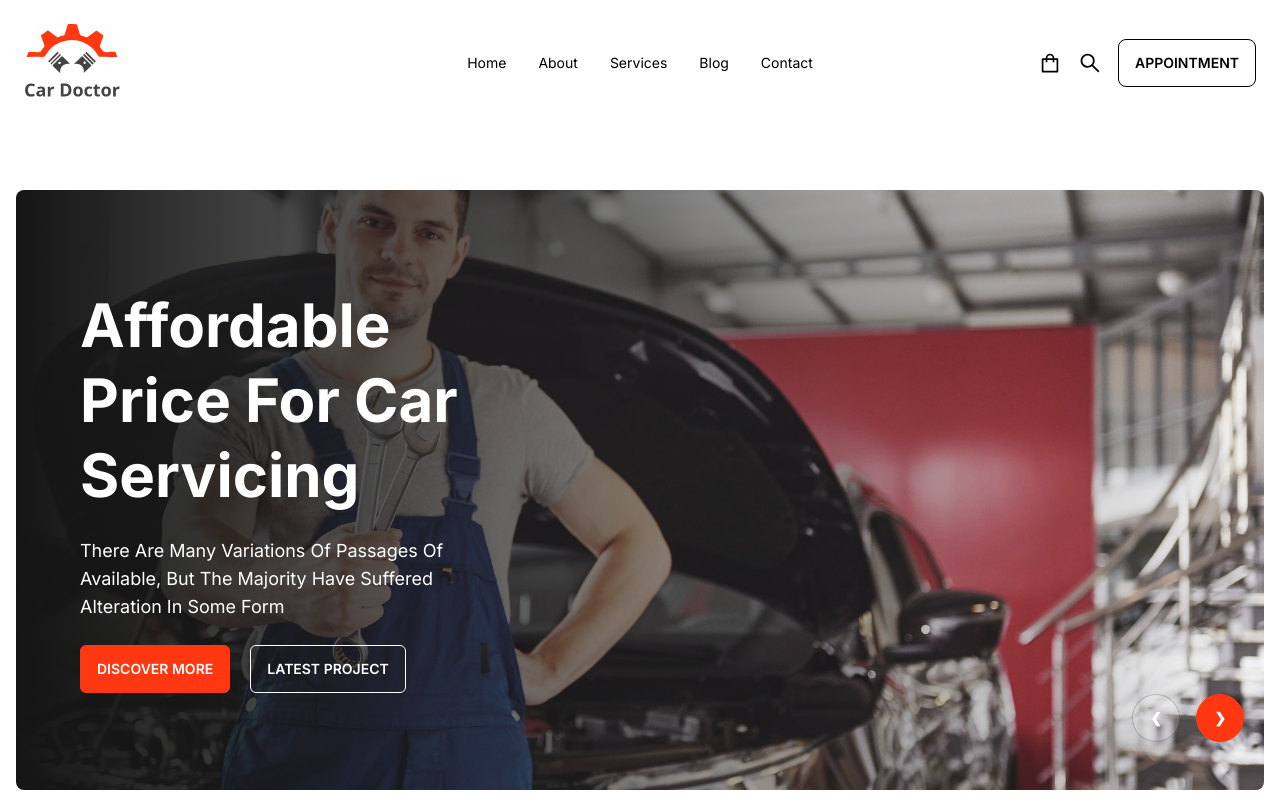
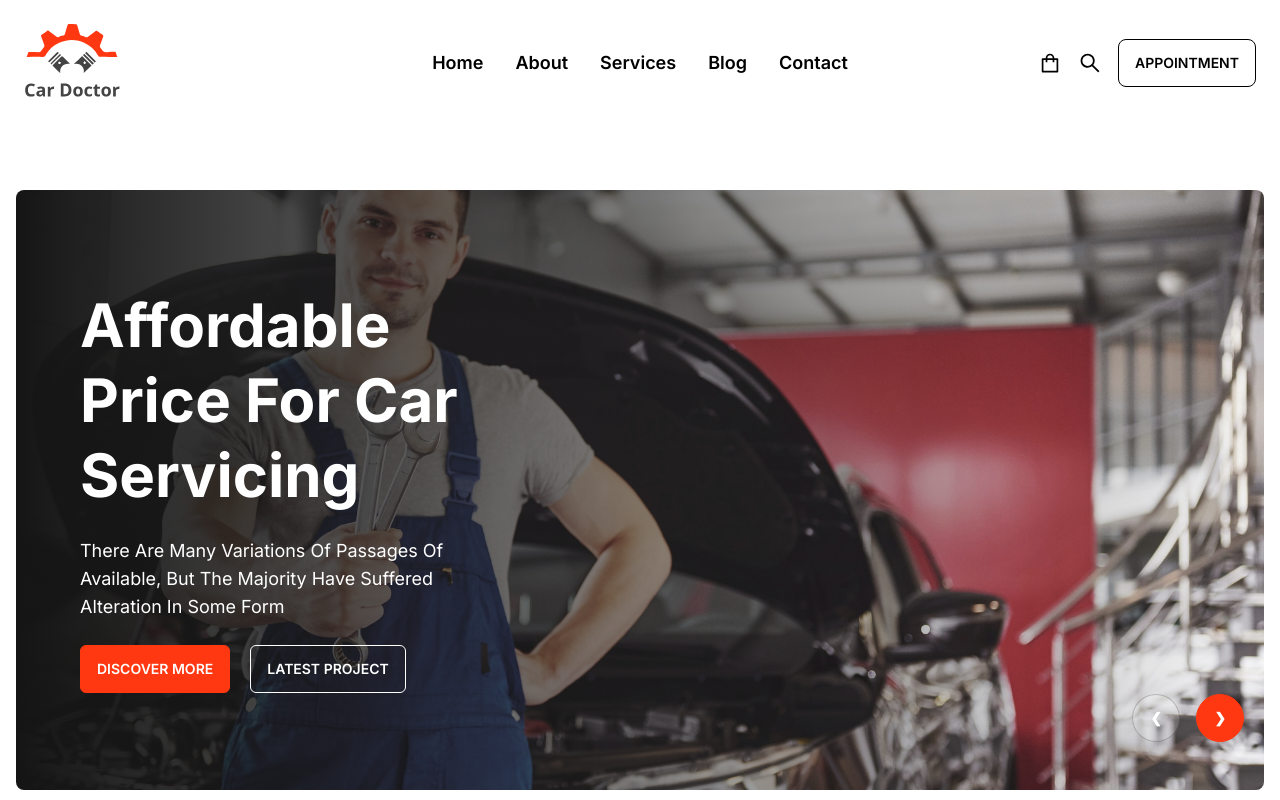
Before and after one commit to devsrsihab/Car-Doctor, a React (Vite) app: page / in a window 1280 px wide. Shown: the top 800 px of the page. Built offline with nearby package versions, Linux system fonts and the light colour scheme.

Commit message:
Fix service space issue and menu items font size bigger

```diff
--- a/src/Pages/Home/Services.jsx
+++ b/src/Pages/Home/Services.jsx
@@ -24,7 +24,7 @@ const Services = () => {
   return (
     <div className="services-wraper text-center py-20">
       <SectionHeading />
-      <div className="services py-20 gap-6 grid grid-cols-3 ">
+      <div className="services pt-20 mb-20 pb-10 gap-6 grid grid-cols-3 ">
         {
             services?.map(service =>
                 <Service key={service?._id} service={service} />
--- a/src/Pages/Shared/Navbar/Navbar.jsx
+++ b/src/Pages/Shared/Navbar/Navbar.jsx
@@ -25,7 +25,7 @@ const Navbar = () => {
           </label>
           <ul
             tabIndex={0}
-            className="menu menu-sm dropdown-content mt-3 z-[1] p-2 shadow bg-white rounded-box w-52"
+            className="menu menu-sm text-lg font-semibold dropdown-content mt-3 z-[1] p-2 shadow bg-white rounded-box w-52"
           >
             {/* menu items */}
             <MenuItems />
@@ -42,7 +42,7 @@ const Navbar = () => {
           <img src={doctorLogo} className=" w-full h-full " />
         </div>
 
-        <ul className="menu hidden lg:flex menu-horizontal px-1">
+        <ul className="menu hidden text-lg font-semibold lg:flex menu-horizontal px-1">
           {/* menu items */}
           <MenuItems />
         </ul>
```
